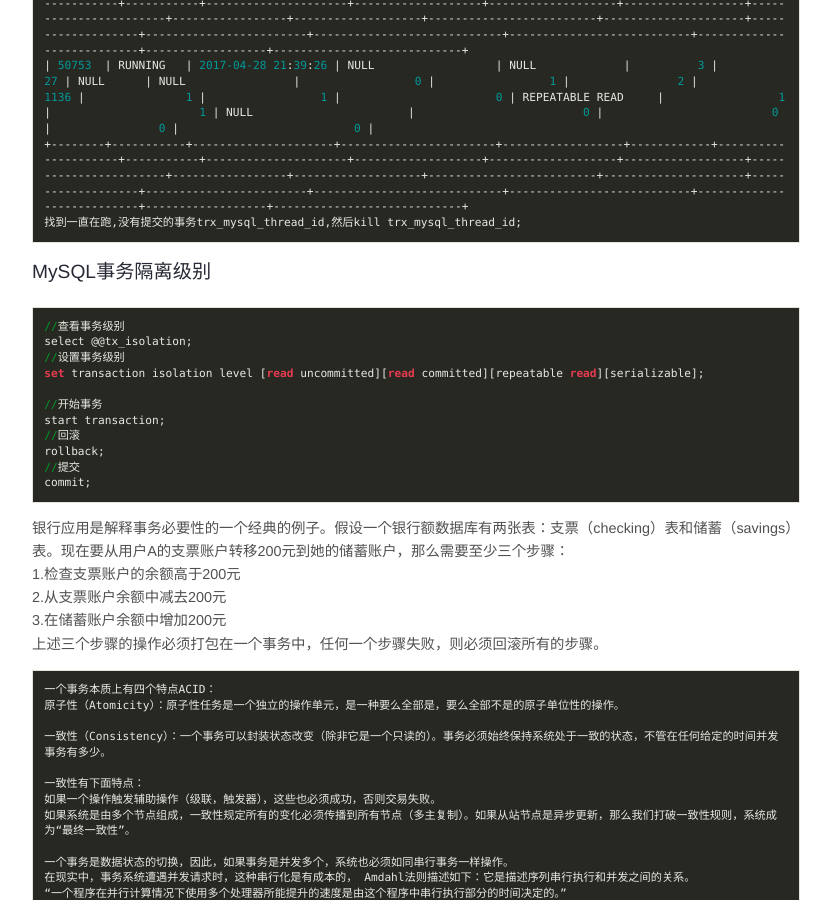
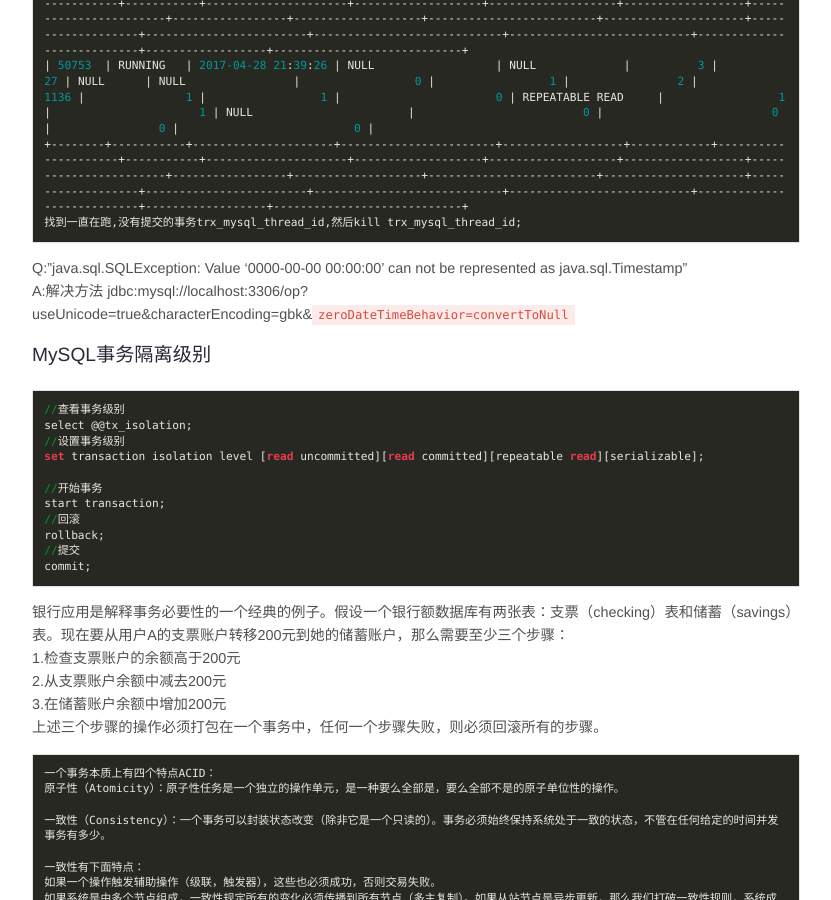
Before and after one commit to junhc/junhc.github.io, a Jekyll site: the page built from _posts/2015-08-21-mysql.md, in a window 1280 px wide and 900 px high, scrolled down 1026 px. Shown: the whole window, without its empty margins (224-1055 px from the left). Built offline with Jekyll 4.4.1, drawn with Linux system fonts in a browser that asks for light colours; Markdown is read by kramdown in place of the engine named in the settings; comment, search, counter and statistics services are not loaded.

Commit message:
Update 2015-08-21-mysql.md

````diff
--- a/_posts/2015-08-21-mysql.md
+++ b/_posts/2015-08-21-mysql.md
@@ -42,6 +42,8 @@
 +--------+-----------+---------------------+-----------------------+------------------+------------+---------------------+-----------+---------------------+-------------------+-------------------+------------------+-----------------------+-----------------+-------------------+-------------------------+---------------------+-------------------+------------------------+----------------------------+---------------------------+---------------------------+------------------+----------------------------+
 找到一直在跑,没有提交的事务trx_mysql_thread_id,然后kill trx_mysql_thread_id;
 ```
+Q:"java.sql.SQLException: Value '0000-00-00 00:00:00' can not be represented as java.sql.Timestamp"
+A:解决方法 jdbc:mysql://localhost:3306/op?useUnicode=true&characterEncoding=gbk&`zeroDateTimeBehavior=convertToNull`
 
 #### MySQL事务隔离级别
 
````
